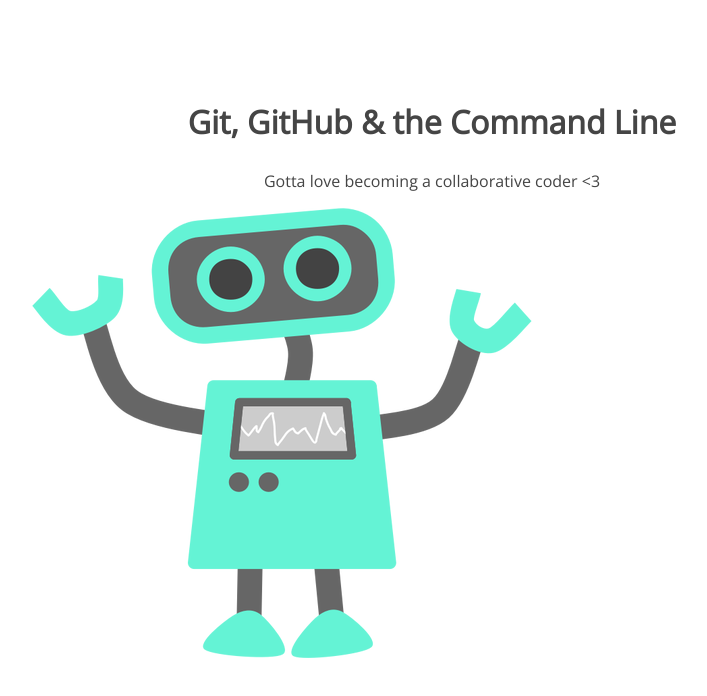
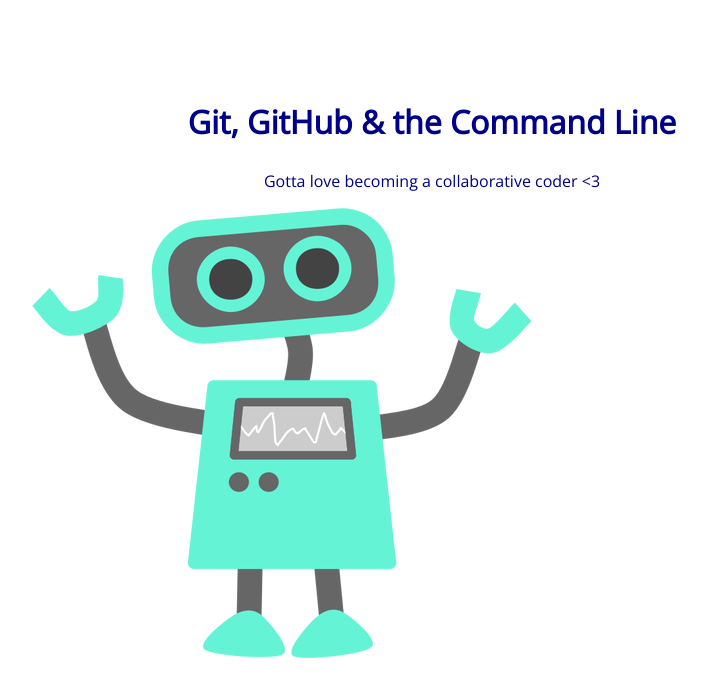
Before and after one commit to bdlindsey1/105-project, a plain HTML site: page index.html in a window 1280 px wide. Shown: the whole page, without its empty margins (208-915 px from the left). Drawn offline with nearby package versions, Linux system fonts and the light colour scheme.

Commit message:
New H1 Font Color

```diff
--- a/css/style.css
+++ b/css/style.css
@@ -5,7 +5,7 @@
 section h1,
 section p {
 	text-align: center;
-	color: #454545;
+	color: #008;
 }
 section h1 {
 	font: 32px 'Open Sans';
```
